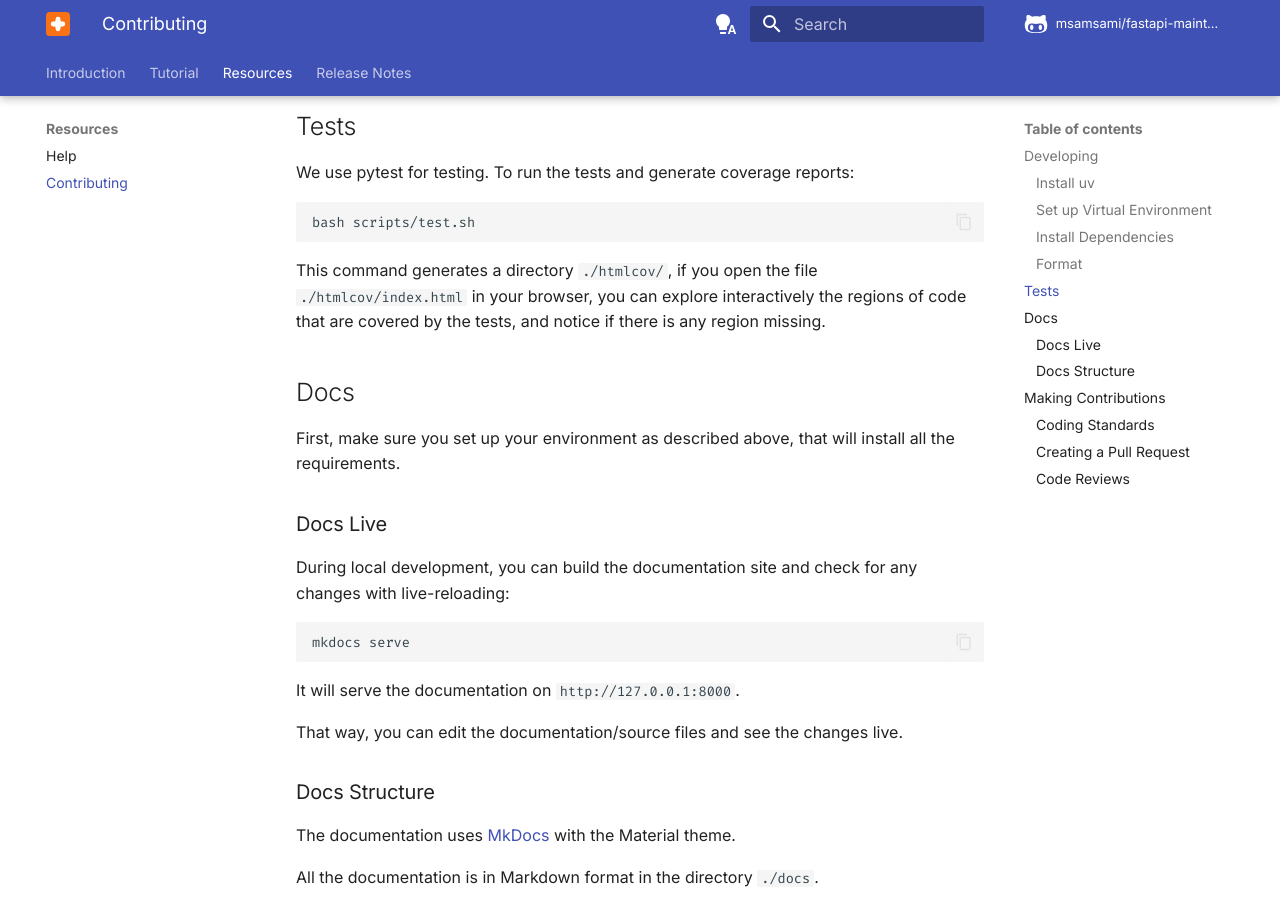
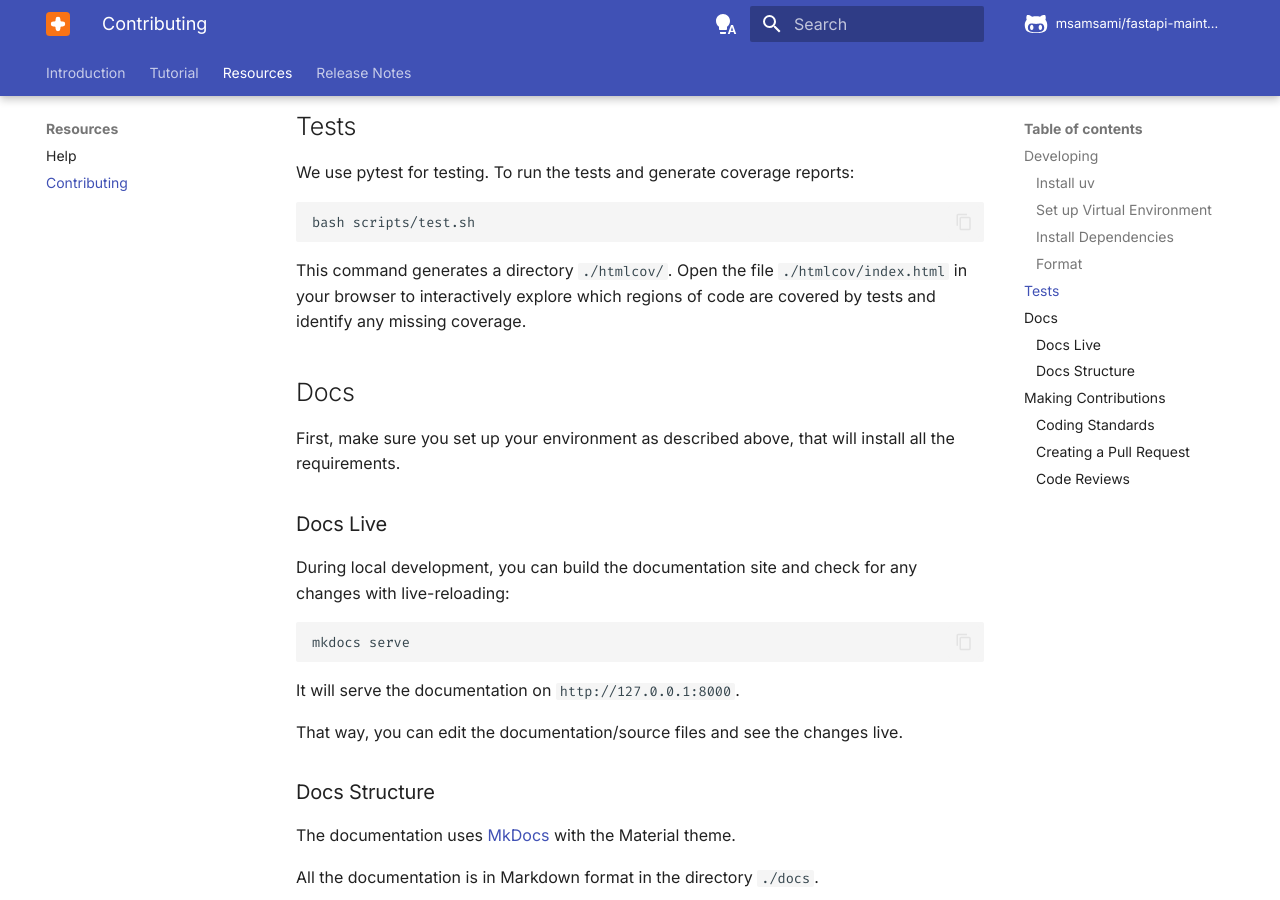
Before and after one commit to msamsami/fastapi-maintenance, an MkDocs documentation site: the page built from docs/contributing.md, in a window 1280 px wide and 900 px high, scrolled down 1170 px. Built offline with MkDocs 1.6.1 and Material for MkDocs 9.7.7, drawn with Linux system fonts in a browser that asks for light colours; comment, search, counter and statistics services are not loaded; some of the changed text lies outside the part shown.

Commit message:
Minor wording improvements

````diff
--- a/docs/contributing.md
+++ b/docs/contributing.md
@@ -49,7 +49,7 @@ We use pytest for testing. To run the tests and generate coverage reports:
 bash scripts/test.sh
 ```
 
-This command generates a directory `./htmlcov/`, if you open the file `./htmlcov/index.html` in your browser, you can explore interactively the regions of code that are covered by the tests, and notice if there is any region missing.
+This command generates a directory `./htmlcov/`. Open the file `./htmlcov/index.html` in your browser to interactively explore which regions of code are covered by tests and identify any missing coverage.
 
 ## Docs
 
````
Also changed, not shown: other parts of docs/contributing.md (+1 -1 lines), docs/help.md (+1 -1 lines).
